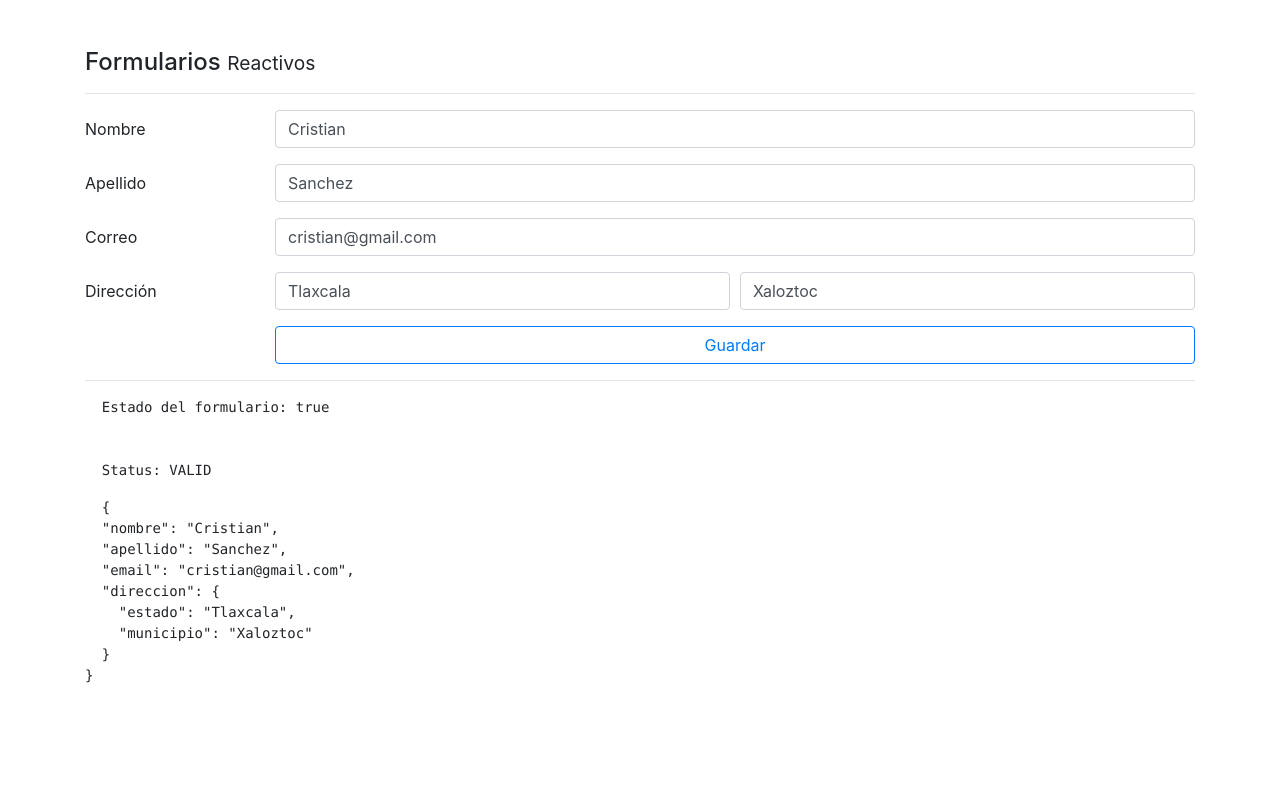
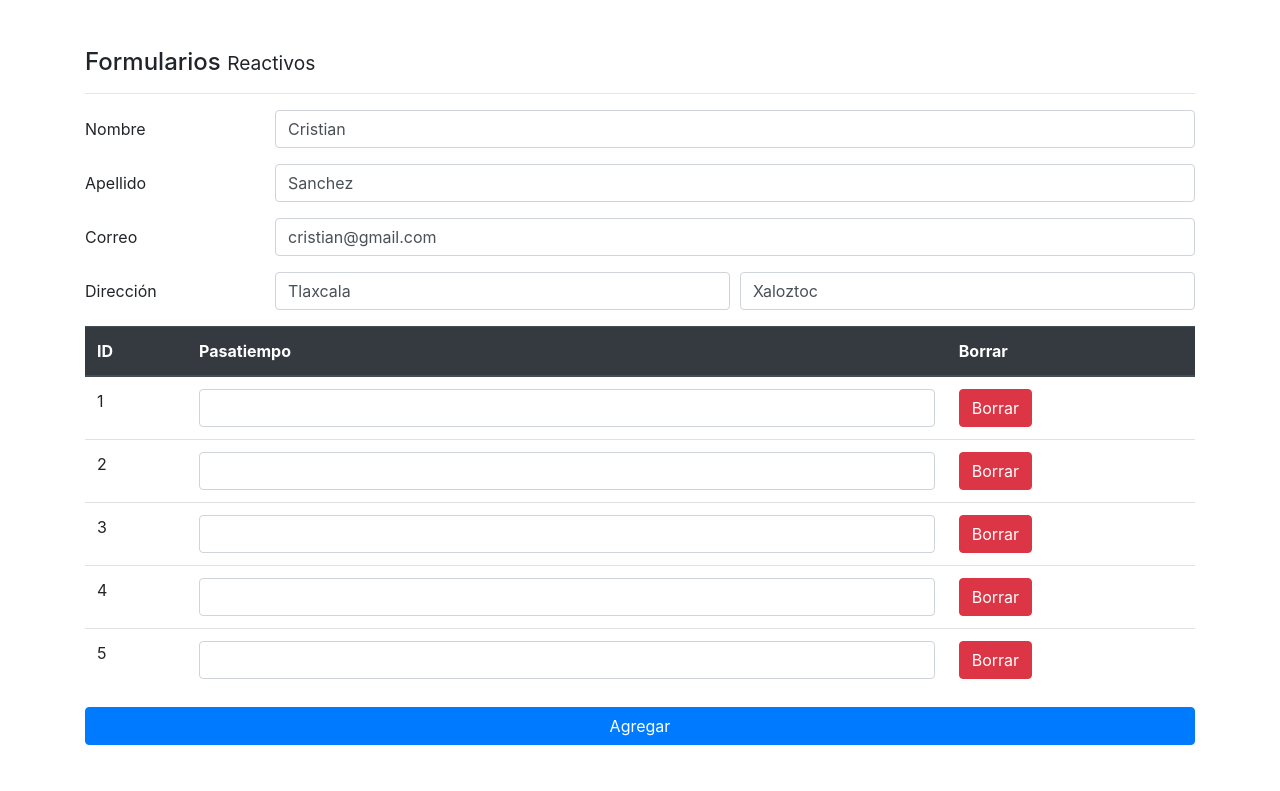
Before and after one commit to Cristian-byte/formularios, an Angular app: page /reactivo in a window 1280 px wide. Shown: the top 791 px of the page. Built offline with nearby package versions, Linux system fonts and the light colour scheme.

Commit message:
Reactivo Arreglos de FormControl

```diff
--- a/src/app/pages/reactive/reactive.component.html
+++ b/src/app/pages/reactive/reactive.component.html
@@ -71,6 +71,42 @@
     </div>
   </div>
 
+  <div class="row">
+    <div class="col">
+
+      <table class="table">
+        <thead class="thead-dark">
+          <tr>
+            <th>ID</th>
+            <th>Pasatiempo</th>
+            <th>Borrar</th>
+          </tr>
+        </thead>
+        <tbody formArrayName="pasatiempos">
+          <tr *ngFor="let control of pasatiempos.controls; let i = index">
+            <td>{{ i + 1 }}</td>
+            <td>
+              <input class="form-control"
+                     type="text"
+                     [formControlName]="i">
+            </td>
+            <td>
+              <button class="btn btn-danger">
+                Borrar
+              </button>
+            </td>
+          </tr>
+        </tbody>
+      </table>
+
+      <button class="btn btn-primary mt-3 mb-5 btn-block"
+              type="button">
+        Agregar
+      </button>
+
+    </div>
+  </div>
+
   <div class="form-group row">
     <label class="col-2 col-form-label">&nbsp;</label>
     <div class="input-group col">
--- a/src/app/pages/reactive/reactive.component.ts
+++ b/src/app/pages/reactive/reactive.component.ts
@@ -1,5 +1,6 @@
 import { Component, OnInit } from '@angular/core';
-import { FormBuilder, FormGroup, Validators } from '@angular/forms';
+import { FormArray, FormBuilder, FormGroup, Validators } from '@angular/forms';
+import { get } from 'http';
 
 @Component({
   selector: 'app-reactive',
@@ -16,6 +17,10 @@
    }
 
   ngOnInit(): void {
+  }
+
+  get pasatiempos() {
+    return this.forma.get('pasatiempos') as FormArray;
   }
 
   get nombreNoValido() {
@@ -43,7 +48,10 @@
       direccion: this.fb.group({
         estado   : ['', Validators.required],
         municipio: ['', Validators.required],
-      })
+      }),
+      pasatiempos: this.fb.array([
+        [], [], [], [], [],
+      ])
     });
   }
 
```
